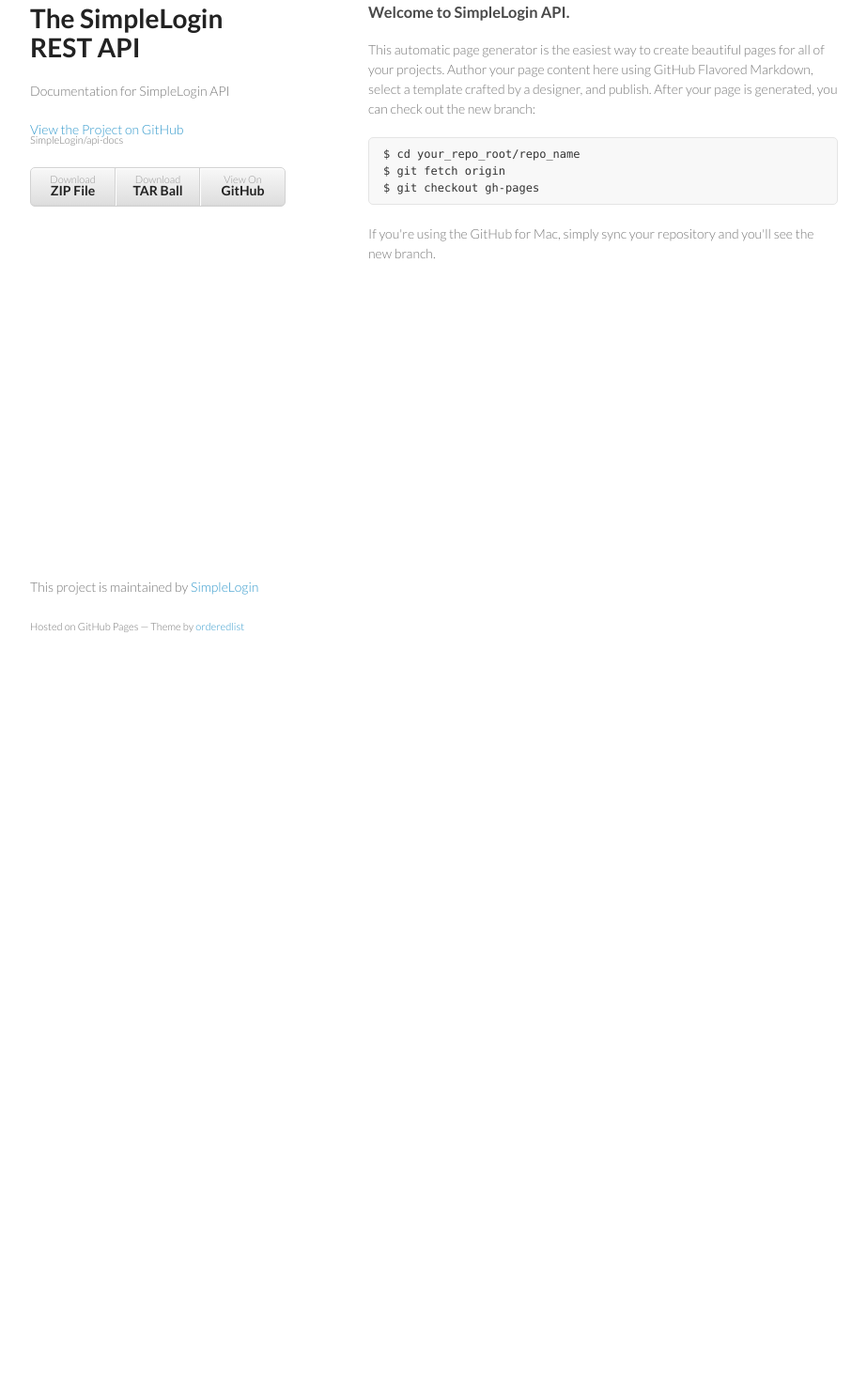
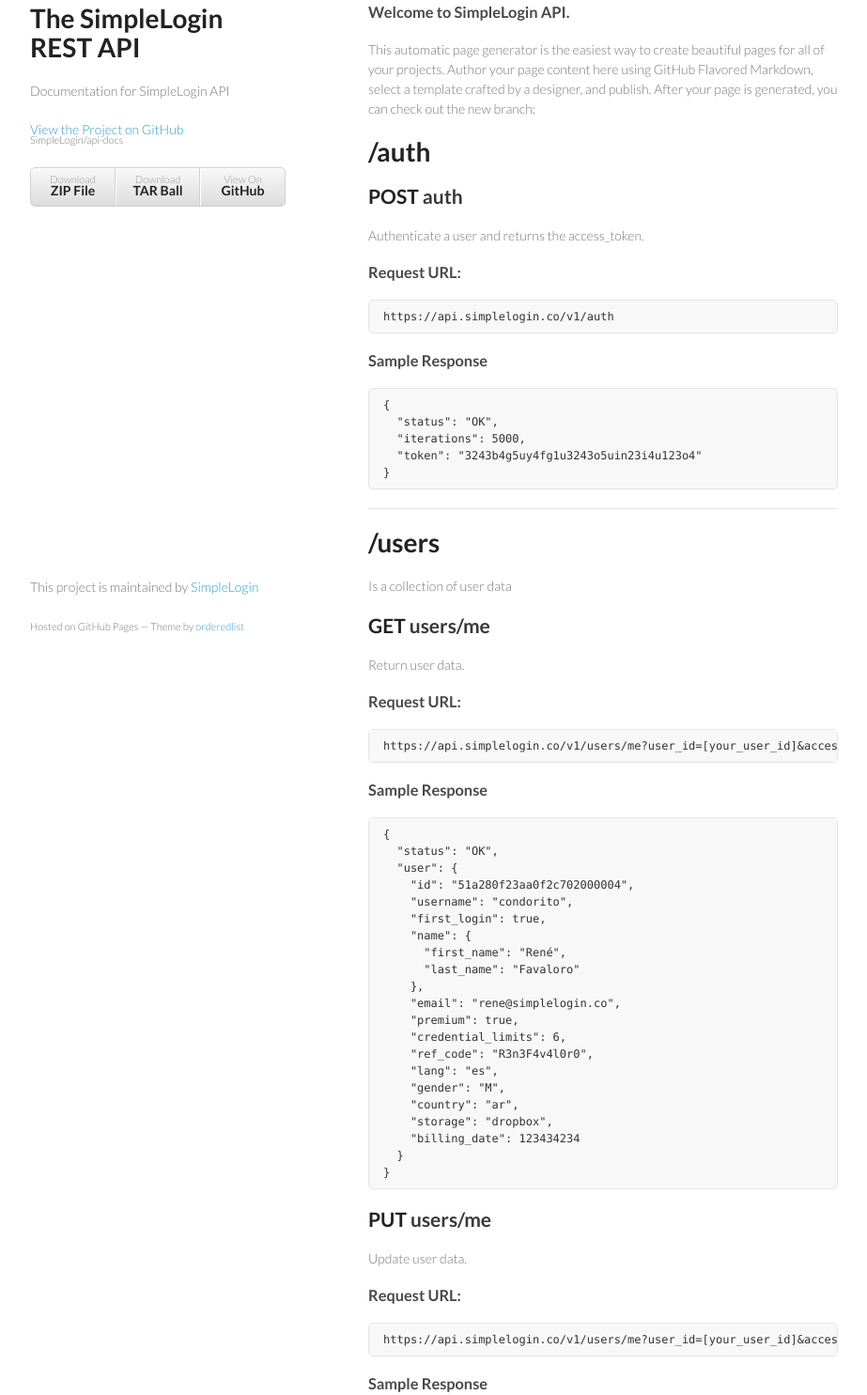
Before and after one commit to simplelogin/api-docs, a plain HTML site: page index.html in a window 1280 px wide. Shown: the part 54-1539 px from the top of the page at 94% size, without its empty margins (178-1101 px from the left). Before the commit the page ends 800 px from the top, so only its background shows below. Drawn offline with Linux system fonts and the light colour scheme.

```diff
--- a/index.html
+++ b/index.html
@@ -33,12 +33,124 @@
 
 <p>This automatic page generator is the easiest way to create beautiful pages for all of your projects. Author your page content here using GitHub Flavored Markdown, select a template crafted by a designer, and publish. After your page is generated, you can check out the new branch:</p>
 
-<pre><code>$ cd your_repo_root/repo_name
-$ git fetch origin
-$ git checkout gh-pages
+<h1>
+<a name="auth" class="anchor" href="#auth"><span class="octicon octicon-link"></span></a>/auth</h1>
+
+<h2>
+<a name="post-auth" class="anchor" href="#post-auth"><span class="octicon octicon-link"></span></a><strong>POST</strong> auth</h2>
+
+<p>Authenticate a user and returns the access_token.</p>
+
+<h3>
+<a name="request-url" class="anchor" href="#request-url"><span class="octicon octicon-link"></span></a>Request URL:</h3>
+
+<pre><code>https://api.simplelogin.co/v1/auth
 </code></pre>
 
-<p>If you're using the GitHub for Mac, simply sync your repository and you'll see the new branch.</p>
+<h3>
+<a name="sample-response" class="anchor" href="#sample-response"><span class="octicon octicon-link"></span></a>Sample Response</h3>
+
+<pre><code>{
+  "status": "OK",
+  "iterations": 5000,
+  "token": "3243b4g5uy4fg1u3243o5uin23i4u123o4"
+}
+</code></pre>
+
+<hr><h1>
+<a name="users" class="anchor" href="#users"><span class="octicon octicon-link"></span></a>/users</h1>
+
+<p>Is a collection of user data</p>
+
+<h2>
+<a name="get-usersme" class="anchor" href="#get-usersme"><span class="octicon octicon-link"></span></a><strong>GET</strong> users/me</h2>
+
+<p>Return user data.</p>
+
+<h3>
+<a name="request-url-1" class="anchor" href="#request-url-1"><span class="octicon octicon-link"></span></a>Request URL:</h3>
+
+<pre><code>https://api.simplelogin.co/v1/users/me?user_id=[your_user_id]&amp;access_token=[your_access_token]
+</code></pre>
+
+<h3>
+<a name="sample-response-1" class="anchor" href="#sample-response-1"><span class="octicon octicon-link"></span></a>Sample Response</h3>
+
+<pre><code>{
+  "status": "OK",
+  "user": {
+    "id": "51a280f23aa0f2c702000004",
+    "username": "condorito",
+    "first_login": true,
+    "name": {
+      "first_name": "René",
+      "last_name": "Favaloro"
+    },
+    "email": "rene@simplelogin.co",
+    "premium": true,
+    "credential_limits": 6,
+    "ref_code": "R3n3F4v4l0r0",
+    "lang": "es",
+    "gender": "M",
+    "country": "ar",
+    "storage": "dropbox",
+    "billing_date": 123434234
+  }
+}
+</code></pre>
+
+<h2>
+<a name="put-usersme" class="anchor" href="#put-usersme"><span class="octicon octicon-link"></span></a><strong>PUT</strong> users/me</h2>
+
+<p>Update user data.</p>
+
+<h3>
+<a name="request-url-2" class="anchor" href="#request-url-2"><span class="octicon octicon-link"></span></a>Request URL:</h3>
+
+<pre><code>https://api.simplelogin.co/v1/users/me?user_id=[your_user_id]&amp;access_token=[your_access_token]
+</code></pre>
+
+<h3>
+<a name="sample-response-2" class="anchor" href="#sample-response-2"><span class="octicon octicon-link"></span></a>Sample Response</h3>
+
+<pre><code>{
+  "status": "OK",
+  "user": {
+    "id": "51a280f23aa0f2c702000004",
+    "username": "condorito",
+    "name": {
+      "first_name": "René",
+      "last_name": "Favaloro"
+    },
+    "email": "rene@simplelogin.co",
+    "premium": true,
+    "lang": "es",
+    "gender": "M",
+    "country": "ar"
+  }
+}
+</code></pre>
+
+<h2>
+<a name="put-usersmefirst_login" class="anchor" href="#put-usersmefirst_login"><span class="octicon octicon-link"></span></a><strong>PUT</strong> users/me/first_login</h2>
+
+<p>Set first_login flag false.</p>
+
+<h3>
+<a name="request-url-3" class="anchor" href="#request-url-3"><span class="octicon octicon-link"></span></a>Request URL:</h3>
+
+<pre><code>https://api.simplelogin.co/v1/users/me/first_login?user_id=[your_user_id]&amp;access_token=[your_access_token]
+</code></pre>
+
+<h3>
+<a name="sample-response-3" class="anchor" href="#sample-response-3"><span class="octicon octicon-link"></span></a>Sample Response</h3>
+
+<pre><code>{
+  "status": "OK"
+}
+</code></pre>
+
+<hr>
       </section>
       <footer>
         <p>This project is maintained by <a href="https://github.com/SimpleLogin">SimpleLogin</a></p>
```
Also changed, not shown: params.json (+1 -1 lines).
